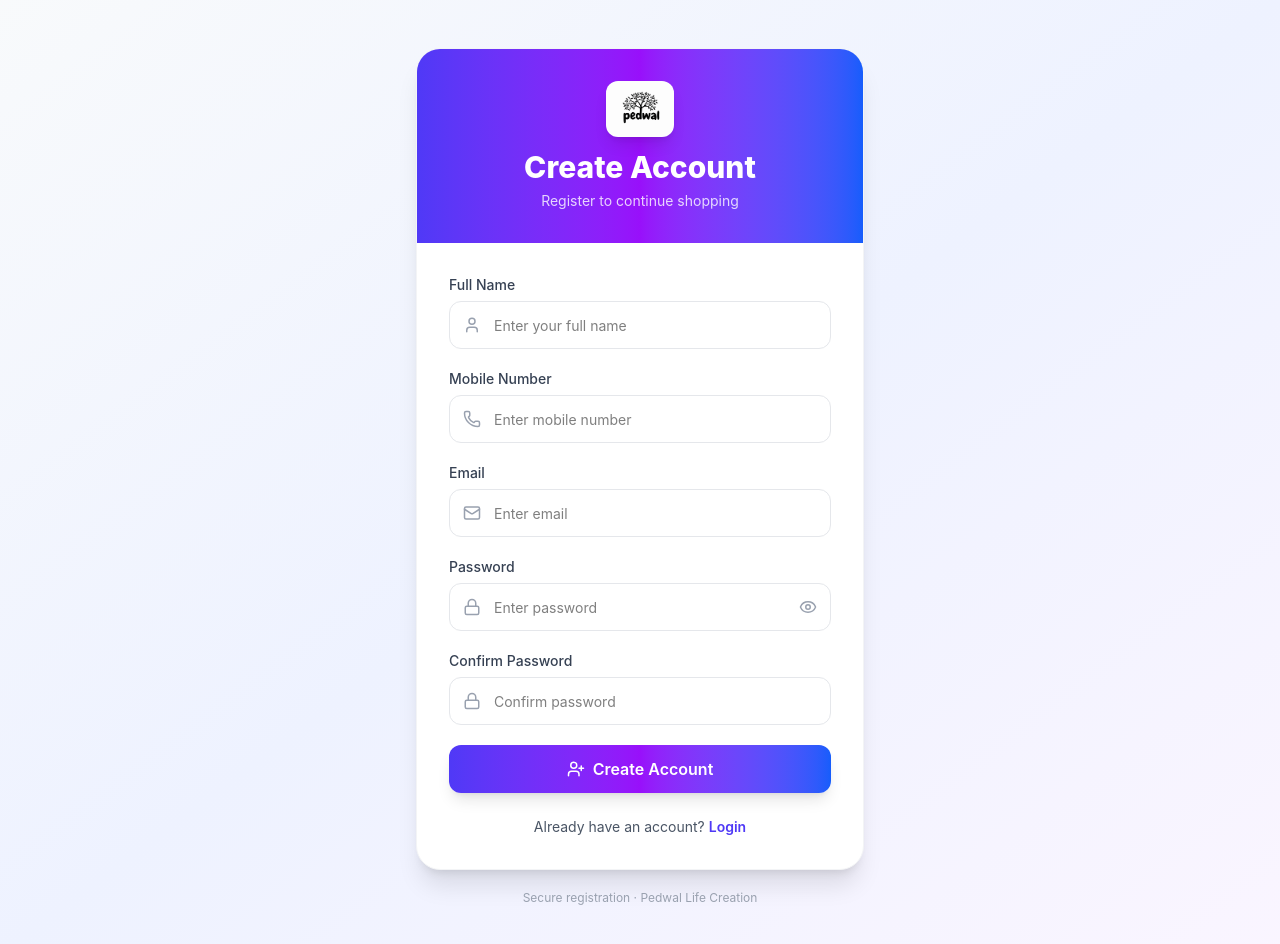
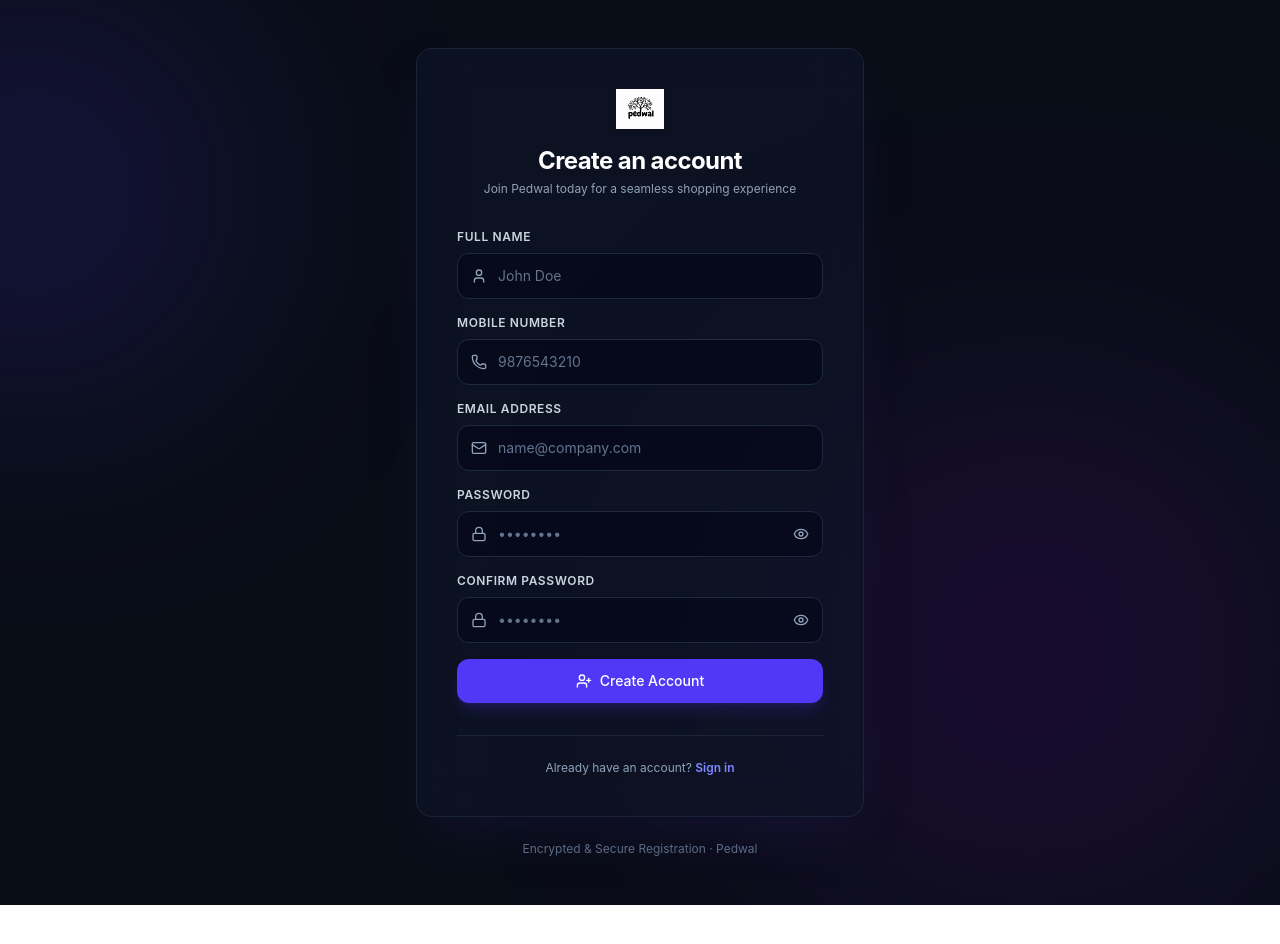
Before and after one commit to Abdul-Rashid-Chhimpa/frontend, a React (Vite) app: page /register in a window 1280 px wide. Shown: the top 944 px of the page. After the commit the page ends 905 px from the top, so only its background shows below. Built offline with nearby package versions, Linux system fonts and the light colour scheme.

Commit message:
Update Register.jsx

```diff
--- a/Components/Register.jsx
+++ b/Components/Register.jsx
@@ -10,12 +10,14 @@ import {
   Eye,
   EyeOff,
   UserPlus,
+  Loader2,
 } from "lucide-react";
 
 const Register = () => {
   const navigate = useNavigate();
   const [loading, setLoading] = useState(false);
   const [showPassword, setShowPassword] = useState(false);
+  const [showConfirmPassword, setShowConfirmPassword] = useState(false);
 
   const [form, setForm] = useState({
     name: "",
@@ -45,7 +47,7 @@ const Register = () => {
       return;
     }
     if (!/^[6-9]\d{9}$/.test(form.mobile)) {
-      toast.error("Enter valid mobile number");
+      toast.error("Enter a valid mobile number");
       return;
     }
     if (!form.email.trim()) {
@@ -54,7 +56,7 @@ const Register = () => {
     }
     const emailRegex = /^[^\s@]+@[^\s@]+\.[^\s@]+$/;
     if (!emailRegex.test(form.email)) {
-      toast.error("Invalid email");
+      toast.error("Invalid email format");
       return;
     }
     if (!form.password) {
@@ -112,56 +114,59 @@ const Register = () => {
       name: "name",
       label: "Full Name",
       type: "text",
-      placeholder: "Enter your full name",
-      icon: <User size={18} className="text-gray-400" />,
+      placeholder: "John Doe",
+      icon: <User size={16} className="text-slate-400" />,
     },
     {
       name: "mobile",
       label: "Mobile Number",
       type: "tel",
-      placeholder: "Enter mobile number",
+      placeholder: "9876543210",
       maxLength: 10,
-      icon: <Phone size={18} className="text-gray-400" />,
+      icon: <Phone size={16} className="text-slate-400" />,
     },
     {
       name: "email",
-      label: "Email",
+      label: "Email Address",
       type: "email",
-      placeholder: "Enter email",
-      icon: <Mail size={18} className="text-gray-400" />,
+      placeholder: "name@company.com",
+      icon: <Mail size={16} className="text-slate-400" />,
     },
   ];
 
   return (
-    <div className="min-h-screen bg-gradient-to-br from-slate-50 via-indigo-50 to-purple-50 flex items-center justify-center px-3 sm:px-4 py-8 sm:py-12">
-      <div className="w-full max-w-md">
-        {/* Card */}
-        <div className="bg-white rounded-2xl sm:rounded-3xl shadow-xl border border-gray-100 overflow-hidden">
-          {/* Header strip */}
-          <div className="bg-gradient-to-r from-indigo-600 via-purple-600 to-blue-600 px-6 py-7 sm:py-8 text-center text-white">
-            <div className="flex justify-center mb-3">
+    <div className="min-h-screen w-full flex items-center justify-center bg-[#090d16] text-slate-100 relative overflow-hidden font-sans selection:bg-indigo-500 selection:text-white px-4 py-12">
+      {/* Dynamic Ambient Background Gradients */}
+      <div className="absolute top-0 -left-40 w-96 h-96 bg-indigo-600/20 rounded-full blur-[128px] pointer-events-none" />
+      <div className="absolute bottom-0 right-0 w-[500px] h-[500px] bg-purple-600/15 rounded-full blur-[140px] pointer-events-none" />
+
+      <div className="w-full max-w-md relative z-10">
+        {/* Main Card */}
+        <div className="bg-slate-900/60 backdrop-blur-xl border border-slate-800/80 rounded-2xl p-8 sm:p-10 shadow-2xl shadow-indigo-950/40">
+
+          {/* Header */}
+          <div className="flex flex-col items-center text-center mb-8">
             <img
               src="/pedwallogo.png"
               alt="Pedwal Logo"
-                className="h-12 sm:h-14 object-contain mixblend-multiply rounded-xl shadow-lg "
+              className="h-10 w-auto object-contain mb-4 drop-shadow-md"
               onError={(e) => {
                 e.target.style.display = "none";
               }}
             />
-            </div>
-            <h1 className="text-2xl sm:text-3xl font-extrabold">
-              Create Account
+            <h1 className="text-2xl font-bold text-white tracking-tight">
+              Create an account
             </h1>
-            <p className="text-white/80 mt-1.5 text-sm">
-              Register to continue shopping
+            <p className="text-slate-400 text-xs mt-1">
+              Join Pedwal today for a seamless shopping experience
             </p>
           </div>
 
           {/* Form */}
-          <form onSubmit={handleSubmit} className="p-5 sm:p-8 space-y-4 sm:space-y-5">
+          <form onSubmit={handleSubmit} className="space-y-4">
             {fields.map((field) => (
               <div key={field.name}>
-                <label className="block text-sm font-medium text-gray-700 mb-1.5">
+                <label className="block text-xs font-semibold uppercase tracking-wider text-slate-300 mb-2">
                   {field.label}
                 </label>
                 <div className="relative">
@@ -175,7 +180,7 @@ const Register = () => {
                     onChange={handleChange}
                     placeholder={field.placeholder}
                     maxLength={field.maxLength}
-                    className="w-full h-12 border border-gray-200 rounded-xl pl-11 pr-4 text-sm outline-none focus:border-indigo-500 focus:ring-2 focus:ring-indigo-100 transition"
+                    className="w-full bg-slate-950/60 border border-slate-800 rounded-xl pl-10 pr-4 py-3 text-sm text-white placeholder-slate-500 outline-none focus:border-indigo-500 focus:ring-1 focus:ring-indigo-500 transition-all"
                   />
                 </div>
               </div>
@@ -183,84 +188,93 @@ const Register = () => {
 
             {/* Password */}
             <div>
-              <label className="block text-sm font-medium text-gray-700 mb-1.5">
+              <label className="block text-xs font-semibold uppercase tracking-wider text-slate-300 mb-2">
                 Password
               </label>
               <div className="relative">
                 <span className="absolute left-3.5 top-1/2 -translate-y-1/2">
-                  <Lock size={18} className="text-gray-400" />
+                  <Lock size={16} className="text-slate-400" />
                 </span>
                 <input
                   type={showPassword ? "text" : "password"}
                   name="password"
                   value={form.password}
                   onChange={handleChange}
-                  placeholder="Enter password"
-                  className="w-full h-12 border border-gray-200 rounded-xl pl-11 pr-12 text-sm outline-none focus:border-indigo-500 focus:ring-2 focus:ring-indigo-100 transition"
+                  placeholder="••••••••"
+                  className="w-full bg-slate-950/60 border border-slate-800 rounded-xl pl-10 pr-11 py-3 text-sm text-white placeholder-slate-500 outline-none focus:border-indigo-500 focus:ring-1 focus:ring-indigo-500 transition-all"
                 />
                 <button
                   type="button"
                   onClick={() => setShowPassword(!showPassword)}
-                  className="absolute right-3.5 top-1/2 -translate-y-1/2 text-gray-400 hover:text-gray-600 transition"
+                  className="absolute right-3.5 top-1/2 -translate-y-1/2 text-slate-400 hover:text-slate-200 transition-colors"
                 >
-                  {showPassword ? <EyeOff size={18} /> : <Eye size={18} />}
+                  {showPassword ? <EyeOff size={16} /> : <Eye size={16} />}
                 </button>
               </div>
             </div>
 
             {/* Confirm Password */}
             <div>
-              <label className="block text-sm font-medium text-gray-700 mb-1.5">
+              <label className="block text-xs font-semibold uppercase tracking-wider text-slate-300 mb-2">
                 Confirm Password
               </label>
               <div className="relative">
                 <span className="absolute left-3.5 top-1/2 -translate-y-1/2">
-                  <Lock size={18} className="text-gray-400" />
+                  <Lock size={16} className="text-slate-400" />
                 </span>
                 <input
-                  type={showPassword ? "text" : "password"}
+                  type={showConfirmPassword ? "text" : "password"}
                   name="confirmPassword"
                   value={form.confirmPassword}
                   onChange={handleChange}
-                  placeholder="Confirm password"
-                  className="w-full h-12 border border-gray-200 rounded-xl pl-11 pr-4 text-sm outline-none focus:border-indigo-500 focus:ring-2 focus:ring-indigo-100 transition"
+                  placeholder="••••••••"
+                  className="w-full bg-slate-950/60 border border-slate-800 rounded-xl pl-10 pr-11 py-3 text-sm text-white placeholder-slate-500 outline-none focus:border-indigo-500 focus:ring-1 focus:ring-indigo-500 transition-all"
                 />
+                <button
+                  type="button"
+                  onClick={() => setShowConfirmPassword(!showConfirmPassword)}
+                  className="absolute right-3.5 top-1/2 -translate-y-1/2 text-slate-400 hover:text-slate-200 transition-colors"
+                >
+                  {showConfirmPassword ? <EyeOff size={16} /> : <Eye size={16} />}
+                </button>
               </div>
             </div>
 
-            {/* Submit */}
+            {/* Submit Button */}
             <button
               type="submit"
               disabled={loading}
-              className="w-full h-12 rounded-xl bg-gradient-to-r from-indigo-600 via-purple-600 to-blue-600 hover:from-indigo-700 hover:via-purple-700 hover:to-blue-700 disabled:from-gray-400 disabled:to-gray-400 text-white font-semibold shadow-lg transition flex items-center justify-center gap-2 text-sm sm:text-base"
+              className="w-full bg-indigo-600 hover:bg-indigo-500 text-white font-medium py-3 rounded-xl shadow-lg shadow-indigo-600/20 transition-all active:scale-[0.99] disabled:opacity-50 disabled:cursor-not-allowed disabled:active:scale-100 mt-4 flex items-center justify-center gap-2 text-sm"
             >
               {loading ? (
                 <>
-                  <div className="w-5 h-5 border-2 border-white border-t-transparent rounded-full animate-spin" />
+                  <Loader2 className="w-4 h-4 animate-spin" />
                   Creating Account...
                 </>
               ) : (
                 <>
-                  <UserPlus size={18} />
+                  <UserPlus size={16} />
                   Create Account
                 </>
               )}
             </button>
+          </form>
 
-            <p className="text-center text-sm text-gray-600 pt-1">
+          {/* Footer Navigation */}
+          <div className="mt-8 pt-6 border-t border-slate-800/80 text-center text-xs text-slate-400">
             Already have an account?{" "}
             <Link
               to="/login"
-                className="text-indigo-600 font-semibold hover:underline"
+              className="text-indigo-400 hover:text-indigo-300 font-semibold transition-colors"
             >
-                Login
+              Sign in
             </Link>
-            </p>
-          </form>
+          </div>
         </div>
 
-        <p className="text-center text-xs text-gray-400 mt-5">
-          Secure registration · Pedwal Life Creation
+        {/* Bottom Subtext */}
+        <p className="text-center text-xs text-slate-500 mt-6">
+          Encrypted & Secure Registration &middot; Pedwal
         </p>
       </div>
     </div>
```
Lines whose indentation alone changed are shown as unchanged.
